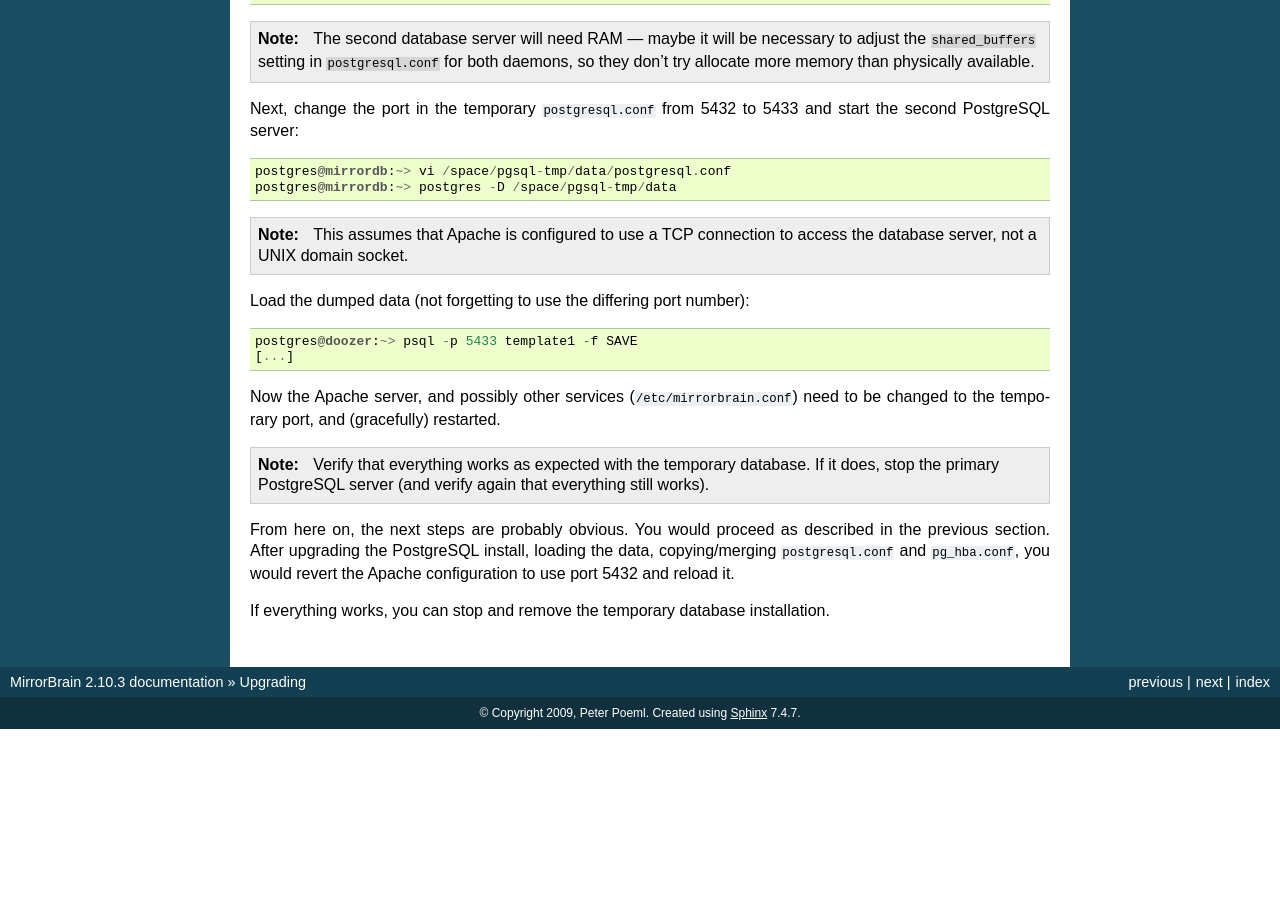
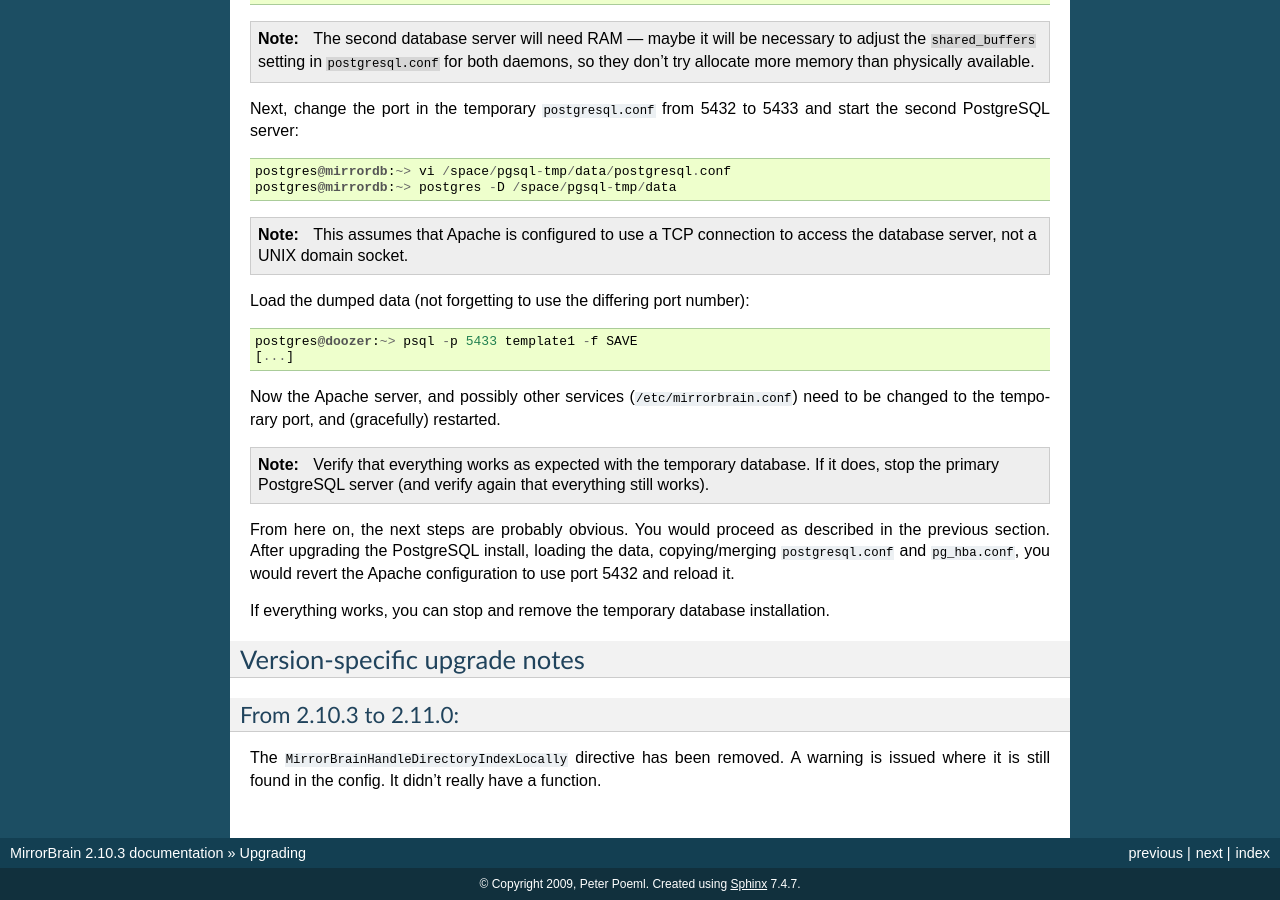
Before and after one commit to hayalci/mirrorbrain, a Sphinx documentation site: the page built from docs/upgrading.rst, in a window 1280 px wide and 900 px high, scrolled down 2537 px. Built offline with Sphinx 7.4.7, drawn with Linux system fonts in a browser that asks for light colours; before the commit the page ends 3266 px from its top, so only the background shows below that; some of the changed text lies outside the part shown.

Commit message:
docs/updgrade: add a section with version-specific upgrade notes
git-svn-id: http://svn.mirrorbrain.org/svn/mirrorbrain/trunk@7892 2d291e14-ff0c-0410-a3fa-d5caa9871f55

```diff
--- a/docs/upgrading.rst
+++ b/docs/upgrading.rst
@@ -202,3 +202,15 @@ If everything works, you can stop and remove the temporary database installation
    cron stop on batavia510
    cron stop on mirrordb
    repopusher stop
+
+
+
+Version-specific upgrade notes
+-------------------------------
+
+From 2.10.3 to 2.11.0:
+^^^^^^^^^^^^^^^^^^^^^^
+
+The ``MirrorBrainHandleDirectoryIndexLocally`` directive has been removed.  A
+warning is issued where it is still found in the config. It didn't really have
+a function.
```
